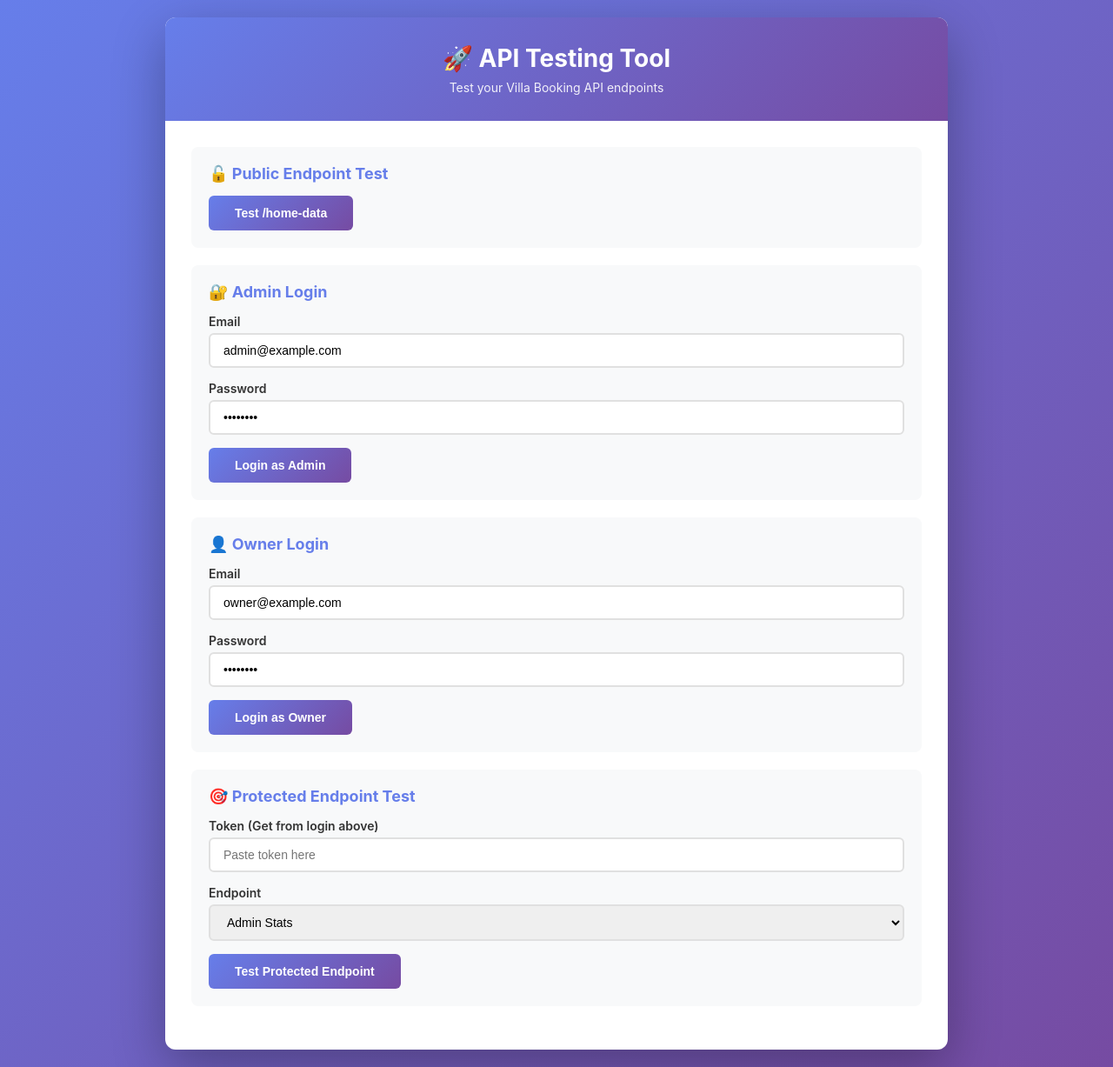
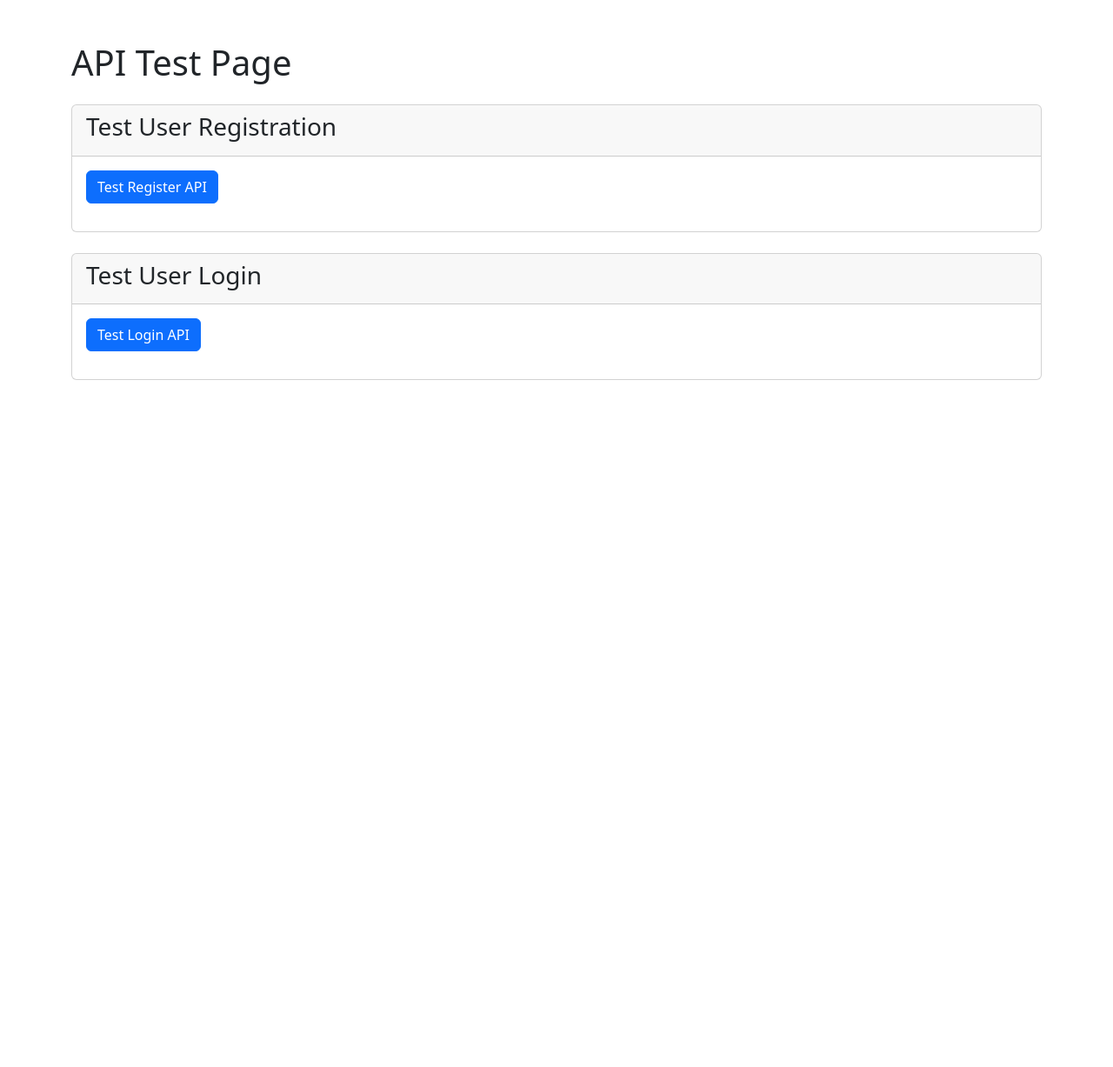
Before and after one commit to anilnadapana529/villa_proect, a PHP site: page /api-test.html in a window 1280 px wide. Shown: the whole page at 87% size. After the commit the page ends 437 px from the top, so only its background shows below. Run offline with PHP 8.4, Linux system fonts and the light colour scheme.

Commit message:
Added TESTING_GUIDE.md

```diff
--- a/public/api-test.html
+++ b/public/api-test.html
@@ -1,281 +1,76 @@
 <!DOCTYPE html>
-<html lang="en">
+<html>
 <head>
-    <meta charset="UTF-8">
-    <meta name="viewport" content="width=device-width, initial-scale=1.0">
-    <title>API Tester</title>
-    <style>
-        * { margin: 0; padding: 0; box-sizing: border-box; }
-        body {
-            font-family: -apple-system, BlinkMacSystemFont, 'Segoe UI', sans-serif;
-            background: linear-gradient(135deg, #667eea 0%, #764ba2 100%);
-            min-height: 100vh;
-            padding: 20px;
-        }
-        .container {
-            max-width: 900px;
-            margin: 0 auto;
-            background: white;
-            border-radius: 12px;
-            box-shadow: 0 20px 60px rgba(0,0,0,0.3);
-            overflow: hidden;
-        }
-        .header {
-            background: linear-gradient(135deg, #667eea 0%, #764ba2 100%);
-            color: white;
-            padding: 30px;
-            text-align: center;
-        }
-        .header h1 { font-size: 28px; margin-bottom: 8px; }
-        .header p { opacity: 0.9; font-size: 14px; }
-        .content { padding: 30px; }
-        .test-section {
-            background: #f8f9fa;
-            border-radius: 8px;
-            padding: 20px;
-            margin-bottom: 20px;
-        }
-        .test-section h3 {
-            color: #667eea;
-            margin-bottom: 15px;
-            font-size: 18px;
-        }
-        .form-group {
-            margin-bottom: 15px;
-        }
-        label {
-            display: block;
-            margin-bottom: 5px;
-            font-weight: 600;
-            font-size: 14px;
-            color: #333;
-        }
-        input, select {
-            width: 100%;
-            padding: 10px 15px;
-            border: 2px solid #e0e0e0;
-            border-radius: 6px;
-            font-size: 14px;
-            transition: border-color 0.3s;
-        }
-        input:focus, select:focus {
-            outline: none;
-            border-color: #667eea;
-        }
-        button {
-            background: linear-gradient(135deg, #667eea 0%, #764ba2 100%);
-            color: white;
-            border: none;
-            padding: 12px 30px;
-            border-radius: 6px;
-            font-size: 14px;
-            font-weight: 600;
-            cursor: pointer;
-            transition: transform 0.2s, box-shadow 0.2s;
-        }
-        button:hover {
-            transform: translateY(-2px);
-            box-shadow: 0 5px 15px rgba(102, 126, 234, 0.4);
-        }
-        button:active {
-            transform: translateY(0);
-        }
-        .response {
-            background: #1e1e1e;
-            color: #d4d4d4;
-            padding: 15px;
-            border-radius: 6px;
-            margin-top: 15px;
-            font-family: 'Courier New', monospace;
-            font-size: 13px;
-            max-height: 300px;
-            overflow: auto;
-            white-space: pre-wrap;
-            word-wrap: break-word;
-        }
-        .token-display {
-            background: #fff3cd;
-            border: 2px solid #ffc107;
-            padding: 10px;
-            border-radius: 6px;
-            margin-top: 10px;
-            font-size: 12px;
-            word-break: break-all;
-        }
-        .success { color: #28a745; font-weight: 600; }
-        .error { color: #dc3545; font-weight: 600; }
-    </style>
+    <title>API Test</title>
+    <link href="https://cdn.jsdelivr.net/npm/bootstrap@5.3.0/dist/css/bootstrap.min.css" rel="stylesheet">
 </head>
-<body>
+<body class="p-5">
     <div class="container">
-        <div class="header">
-            <h1>🚀 API Testing Tool</h1>
-            <p>Test your Villa Booking API endpoints</p>
+        <h1>API Test Page</h1>
+
+        <div class="card mt-4">
+            <div class="card-header"><h3>Test User Registration</h3></div>
+            <div class="card-body">
+                <button class="btn btn-primary" onclick="testRegister()">Test Register API</button>
+                <div id="registerResult" class="mt-3"></div>
+            </div>
         </div>
 
-        <div class="content">
-            <div class="test-section">
-                <h3>🔓 Public Endpoint Test</h3>
-                <button onclick="testPublicAPI()">Test /home-data</button>
-                <div id="publicResponse" class="response" style="display: none;"></div>
-            </div>
-
-            <div class="test-section">
-                <h3>🔐 Admin Login</h3>
-                <div class="form-group">
-                    <label>Email</label>
-                    <input type="email" id="adminEmail" value="admin@example.com">
-                </div>
-                <div class="form-group">
-                    <label>Password</label>
-                    <input type="password" id="adminPassword" value="admin123">
-                </div>
-                <button onclick="testAdminLogin()">Login as Admin</button>
-                <div id="adminResponse" class="response" style="display: none;"></div>
-            </div>
-
-            <div class="test-section">
-                <h3>👤 Owner Login</h3>
-                <div class="form-group">
-                    <label>Email</label>
-                    <input type="email" id="ownerEmail" value="owner@example.com">
-                </div>
-                <div class="form-group">
-                    <label>Password</label>
-                    <input type="password" id="ownerPassword" value="owner123">
-                </div>
-                <button onclick="testOwnerLogin()">Login as Owner</button>
-                <div id="ownerResponse" class="response" style="display: none;"></div>
-            </div>
-
-            <div class="test-section">
-                <h3>🎯 Protected Endpoint Test</h3>
-                <div class="form-group">
-                    <label>Token (Get from login above)</label>
-                    <input type="text" id="authToken" placeholder="Paste token here">
-                </div>
-                <div class="form-group">
-                    <label>Endpoint</label>
-                    <select id="protectedEndpoint">
-                        <option value="admin-stats">Admin Stats</option>
-                        <option value="admin-owners">Admin Owners List</option>
-                        <option value="admin-villas">Admin Villas List</option>
-                        <option value="owner-stats">Owner Stats</option>
-                        <option value="owner-villas">Owner Villas</option>
-                        <option value="owner-bookings">Owner Bookings</option>
-                    </select>
-                </div>
-                <button onclick="testProtectedAPI()">Test Protected Endpoint</button>
-                <div id="protectedResponse" class="response" style="display: none;"></div>
+        <div class="card mt-4">
+            <div class="card-header"><h3>Test User Login</h3></div>
+            <div class="card-body">
+                <button class="btn btn-primary" onclick="testLogin()">Test Login API</button>
+                <div id="loginResult" class="mt-3"></div>
             </div>
         </div>
     </div>
 
     <script>
-        const baseURL = window.location.origin;
-        let savedToken = '';
-
-        async function testPublicAPI() {
-            const responseDiv = document.getElementById('publicResponse');
-            responseDiv.style.display = 'block';
-            responseDiv.innerHTML = 'Loading...';
+    async function testRegister() {
+        const result = document.getElementById('registerResult');
+        result.innerHTML = 'Testing...';
 
         try {
-                const response = await fetch(`${baseURL}/api/home-data`);
+            const response = await fetch('/api/user-register', {
+                method: 'POST',
+                headers: {'Content-Type': 'application/json'},
+                body: JSON.stringify({
+                    name: 'Test User',
+                    email: 'test' + Date.now() + '@test.com',
+                    phone: '1234567890',
+                    password: 'test123'
+                })
+            });
+
             const data = await response.json();
-
-                responseDiv.innerHTML = `<span class="success">✓ Success (${response.status})</span>\n\n${JSON.stringify(data, null, 2)}`;
+            result.innerHTML = '<pre>' + JSON.stringify(data, null, 2) + '</pre>';
+            result.className = 'mt-3 alert ' + (data.status ? 'alert-success' : 'alert-danger');
         } catch (error) {
-                responseDiv.innerHTML = `<span class="error">✗ Error</span>\n\n${error.message}`;
+            result.innerHTML = '<strong>Error:</strong> ' + error.message;
+            result.className = 'mt-3 alert alert-danger';
         }
     }
 
-        async function testAdminLogin() {
-            const email = document.getElementById('adminEmail').value;
-            const password = document.getElementById('adminPassword').value;
-            const responseDiv = document.getElementById('adminResponse');
-
-            responseDiv.style.display = 'block';
-            responseDiv.innerHTML = 'Loading...';
+    async function testLogin() {
+        const result = document.getElementById('loginResult');
+        result.innerHTML = 'Testing...';
 
         try {
-                const response = await fetch(`${baseURL}/api/admin-login`, {
+            const response = await fetch('/api/user-login', {
                 method: 'POST',
-                    headers: { 'Content-Type': 'application/json' },
-                    body: JSON.stringify({ email, password })
+                headers: {'Content-Type': 'application/json'},
+                body: JSON.stringify({
+                    email: 'test@test.com',
+                    password: 'test123'
+                })
             });
 
             const data = await response.json();
-
-                if (data.token) {
-                    savedToken = data.token;
-                    document.getElementById('authToken').value = data.token;
-                    responseDiv.innerHTML = `<span class="success">✓ Success (${response.status})</span>\n\n${JSON.stringify(data, null, 2)}\n\n<div class="token-display">Token copied to protected test section below ↓</div>`;
-                } else {
-                    responseDiv.innerHTML = `<span class="error">✗ Failed (${response.status})</span>\n\n${JSON.stringify(data, null, 2)}`;
-                }
+            result.innerHTML = '<pre>' + JSON.stringify(data, null, 2) + '</pre>';
+            result.className = 'mt-3 alert ' + (data.status ? 'alert-success' : 'alert-danger');
         } catch (error) {
-                responseDiv.innerHTML = `<span class="error">✗ Error</span>\n\n${error.message}`;
-            }
-        }
-
-        async function testOwnerLogin() {
-            const email = document.getElementById('ownerEmail').value;
-            const password = document.getElementById('ownerPassword').value;
-            const responseDiv = document.getElementById('ownerResponse');
-
-            responseDiv.style.display = 'block';
-            responseDiv.innerHTML = 'Loading...';
-
-            try {
-                const response = await fetch(`${baseURL}/api/owner-login`, {
-                    method: 'POST',
-                    headers: { 'Content-Type': 'application/json' },
-                    body: JSON.stringify({ email, password })
-                });
-
-                const data = await response.json();
-
-                if (data.token) {
-                    savedToken = data.token;
-                    document.getElementById('authToken').value = data.token;
-                    responseDiv.innerHTML = `<span class="success">✓ Success (${response.status})</span>\n\n${JSON.stringify(data, null, 2)}\n\n<div class="token-display">Token copied to protected test section below ↓</div>`;
-                } else {
-                    responseDiv.innerHTML = `<span class="error">✗ Failed (${response.status})</span>\n\n${JSON.stringify(data, null, 2)}`;
-                }
-            } catch (error) {
-                responseDiv.innerHTML = `<span class="error">✗ Error</span>\n\n${error.message}`;
-            }
-        }
-
-        async function testProtectedAPI() {
-            const token = document.getElementById('authToken').value;
-            const endpoint = document.getElementById('protectedEndpoint').value;
-            const responseDiv = document.getElementById('protectedResponse');
-
-            if (!token) {
-                responseDiv.style.display = 'block';
-                responseDiv.innerHTML = '<span class="error">✗ Please provide a token (login first)</span>';
-                return;
-            }
-
-            responseDiv.style.display = 'block';
-            responseDiv.innerHTML = 'Loading...';
-
-            try {
-                const response = await fetch(`${baseURL}/api/${endpoint}`, {
-                    headers: { 'Authorization': `Bearer ${token}` }
-                });
-
-                const data = await response.json();
-
-                if (response.ok) {
-                    responseDiv.innerHTML = `<span class="success">✓ Success (${response.status})</span>\n\n${JSON.stringify(data, null, 2)}`;
-                } else {
-                    responseDiv.innerHTML = `<span class="error">✗ Failed (${response.status})</span>\n\n${JSON.stringify(data, null, 2)}`;
-                }
-            } catch (error) {
-                responseDiv.innerHTML = `<span class="error">✗ Error</span>\n\n${error.message}`;
+            result.innerHTML = '<strong>Error:</strong> ' + error.message;
+            result.className = 'mt-3 alert alert-danger';
         }
     }
     </script>
--- a/web/pages/login.php
+++ b/web/pages/login.php
@@ -66,7 +66,12 @@ document.getElementById('loginForm').addEventListener('submit', async function(e
             })
         });
 
+        if (!response.ok) {
+            throw new Error(`HTTP error! status: ${response.status}`);
+        }
+
         const result = await response.json();
+        console.log('API Response:', result);
 
         if (result.status) {
             localStorage.setItem('token', result.token);
--- a/web/pages/register.php
+++ b/web/pages/register.php
@@ -77,7 +77,12 @@ document.getElementById('registerForm').addEventListener('submit', async functio
             })
         });
 
+        if (!response.ok) {
+            throw new Error(`HTTP error! status: ${response.status}`);
+        }
+
         const result = await response.json();
+        console.log('API Response:', result);
 
         if (result.status) {
             localStorage.setItem('token', result.token);
```
Also changed, not shown: TESTING_GUIDE.md (added, +83 -0 lines), public/debug-routes.php (added, +21 -0 lines). Lines whose indentation alone changed are shown as unchanged.
